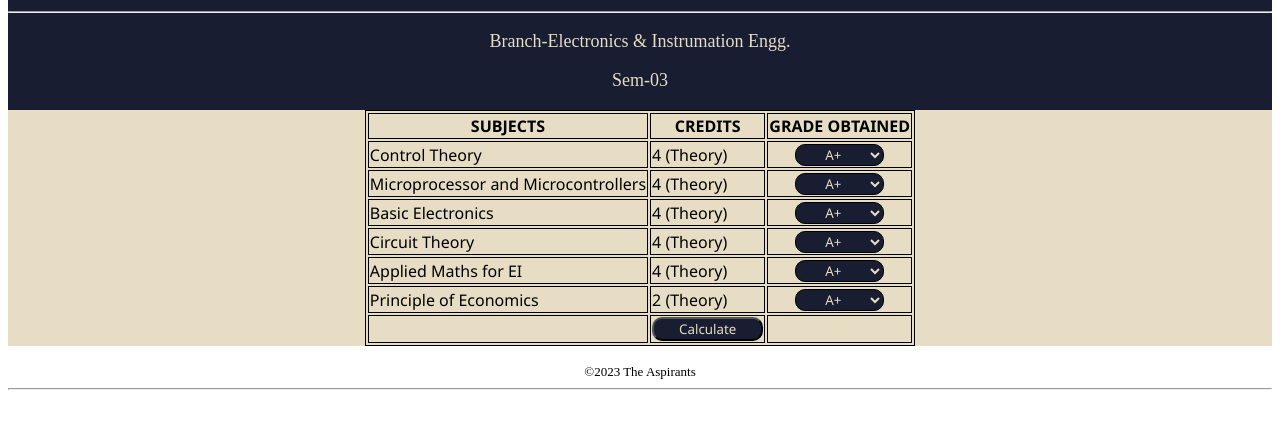
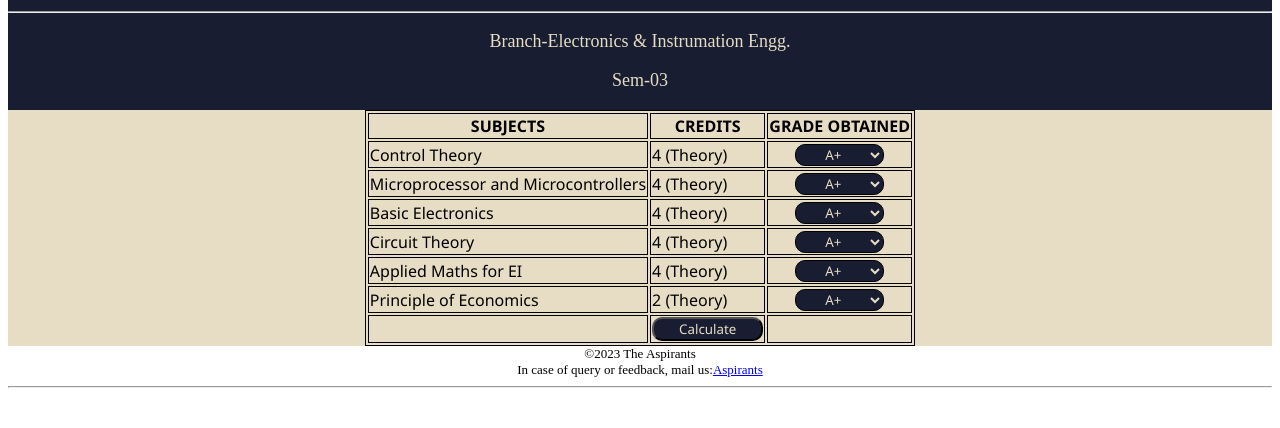
Before and after one commit to TheAspirants1/spi_calculator, a plain HTML site: page ei.html in a window 1280 px wide. Shown: the part 110-538 px from the top of the page. Drawn offline with Linux system fonts and the light colour scheme.

Commit message:
Update ei.html

```diff
--- a/ei.html
+++ b/ei.html
@@ -163,9 +163,12 @@ FINAL
             </tr>
         </table>
     </div>
-    <br>
+    <!-- FOOTER START   -->
     <p class="footer">©2023 The Aspirants</p>
+
+    <p class="footer">In case of query or feedback, mail us:<a href="mailto:theaspirants1@gmail.com">Aspirants</a></p>
     <hr>
+<!-- FOOTER END   -->
 
 
 </body>
```
